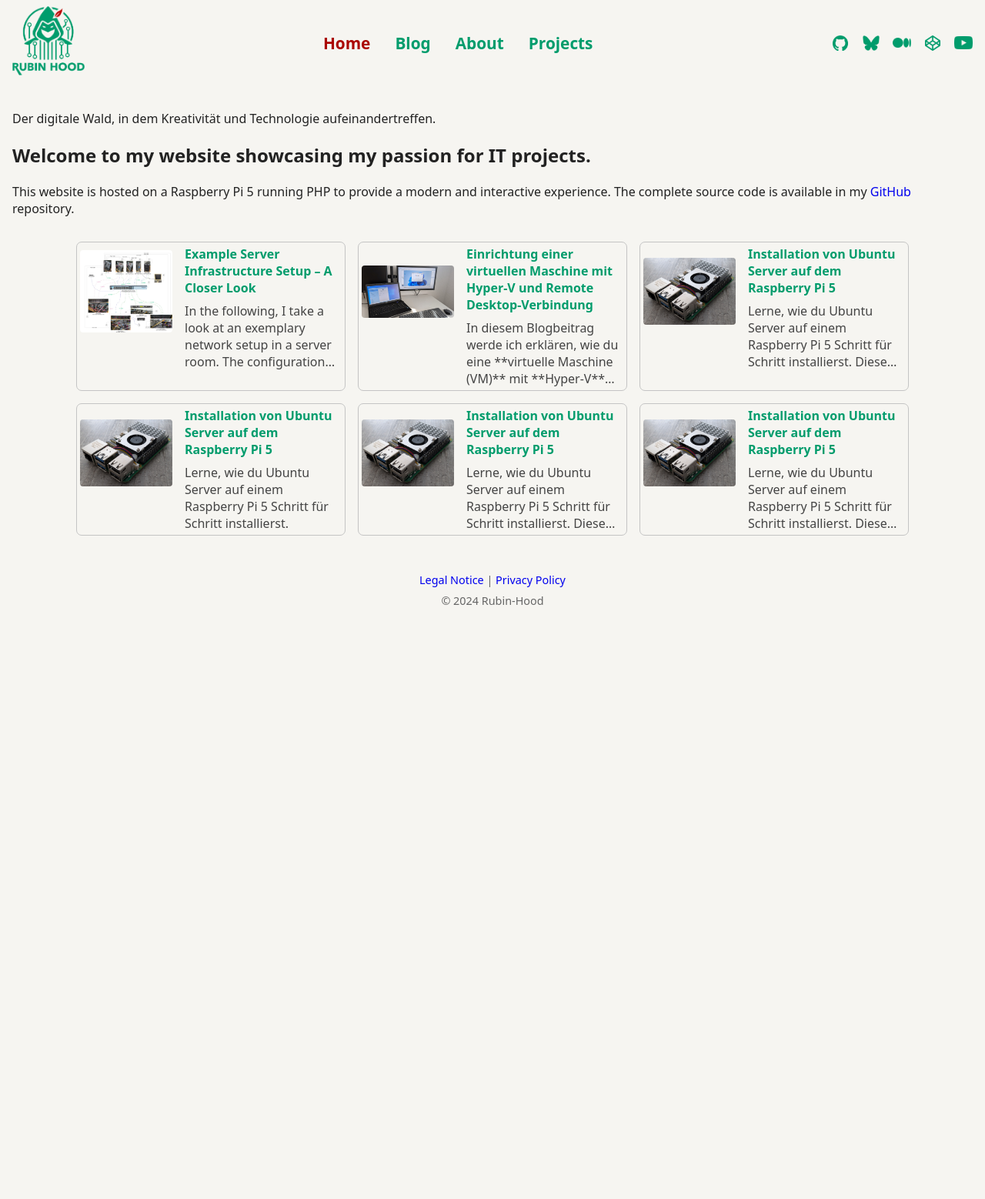
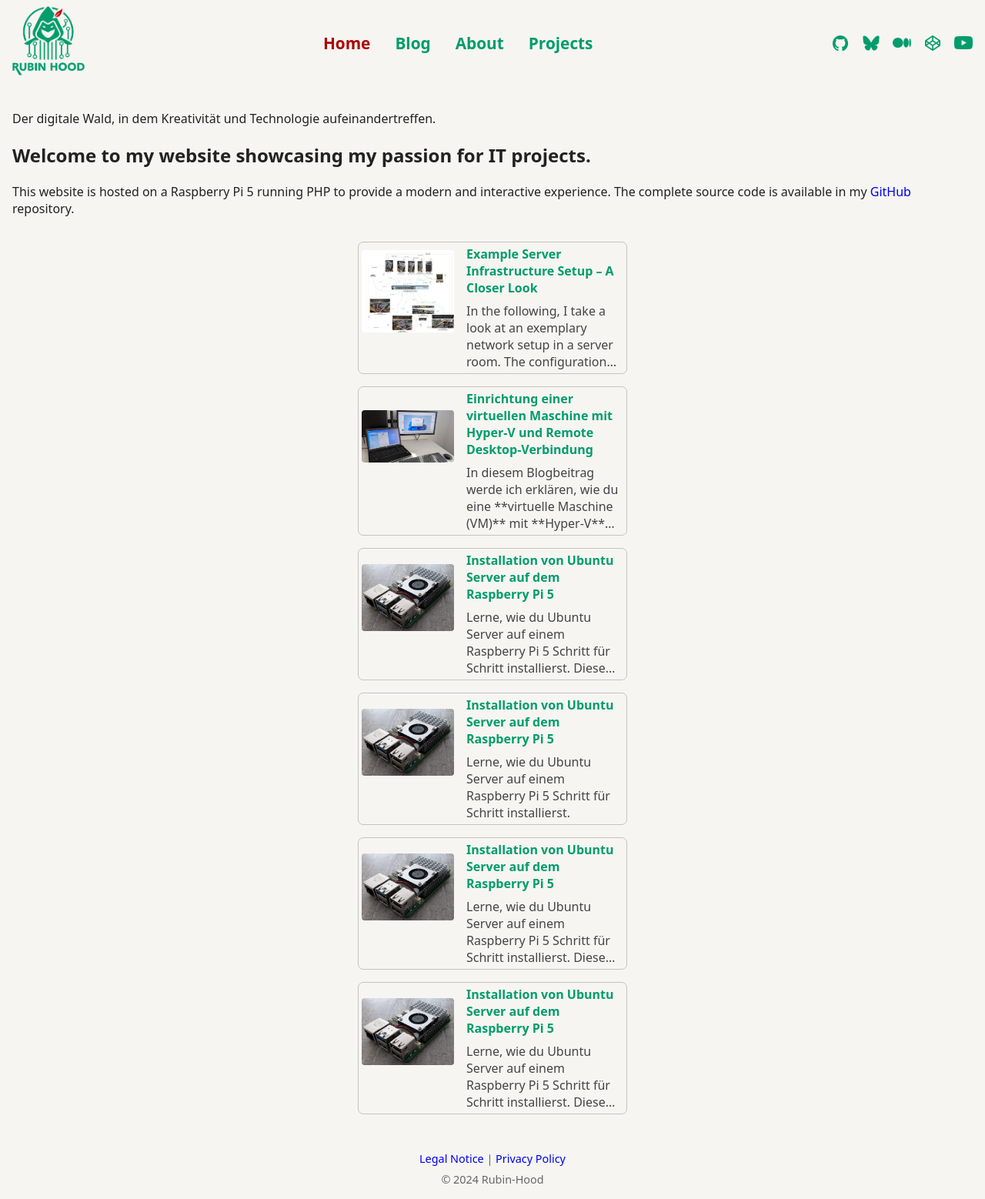
Before and after one commit to rubin-hood/rubinhood-blog, a Jekyll site: the page built from index.md, in a window 1280 px wide. Shown: the whole page at 77% size. Built offline with Jekyll 4.4.1, drawn with Linux system fonts in a browser that asks for light colours; before the commit the page ends 900 px from its top, so only the background shows below that.

Commit message:
Update style.css

```diff
--- a/assets/css/style.css
+++ b/assets/css/style.css
@@ -145,6 +145,15 @@ main {
 .blog-grid-single {
   flex-direction: column;   /* Stapelt die Karten untereinander (vertikal) */
   align-items: center;      /* Karten in der Mitte ausrichten */
+}
+
+.blog-teaser-grid {
+  display: flex;
+  flex-direction: column;   /* <--- Nur das! */
+  align-items: center;      /* Cards zentriert */
+  max-width: 1200px;        /* oder nach Wunsch */
+  width: 100%;
+  margin: 0 auto;
 }
 
 /* Einzelne Blogkarte (Artikel-Vorschau) */
```
